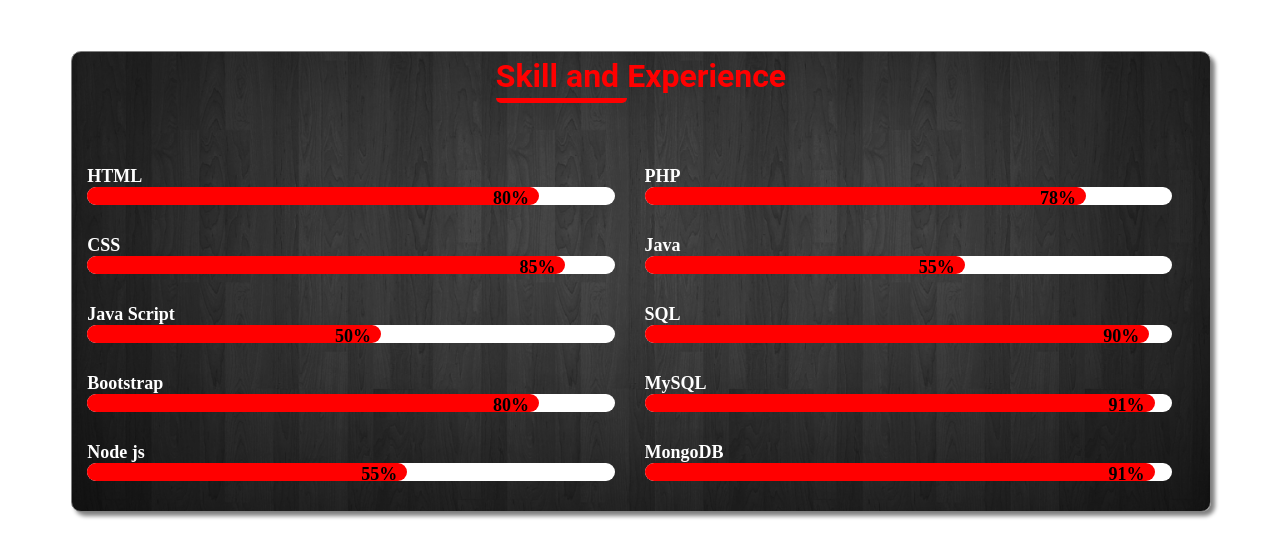
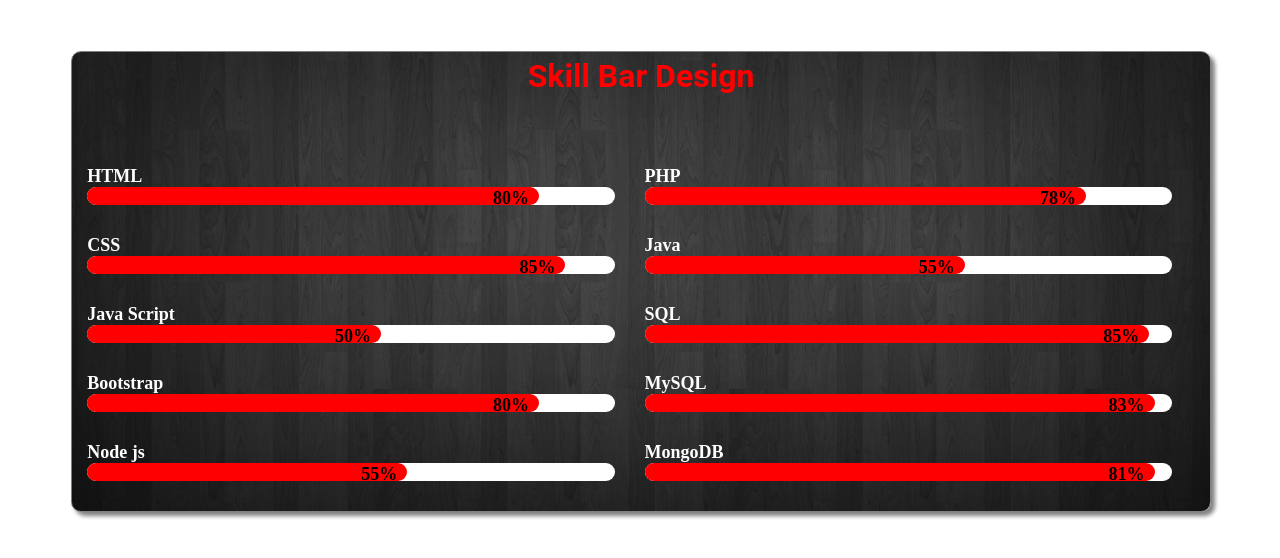
Before and after one commit to Ravikr0602/skill-bar-design, a plain HTML site: page index.html in a window 1280 px wide. Drawn offline with Linux system fonts and the light colour scheme.

Commit message:
change title.

```diff
--- a/index.html
+++ b/index.html
@@ -14,7 +14,7 @@ skill
 
 <div class="my_skills">
 
-    <h2 class="skill_title"><span id="sk_title"> Skill and </span> Experience</h2>
+    <h2 class="skill_title"> Skill Bar Design </h2>
 
 <div class="skill_box">
 <!-----------------------------------------------------------
@@ -91,7 +91,7 @@ Backend-skill
         <p>SQL</p>
 
     <div class="skill_bar language8 wow slideInLeft animated">
-        <span class="subject8">90%</span>
+        <span class="subject8">85%</span>
     </div>
     </div>
 
@@ -99,7 +99,7 @@ Backend-skill
         <p>MySQL</p>
 
     <div class="skill_bar language9 wow slideInLeft animated">
-        <span class="subject9">91%</span>
+        <span class="subject9">83%</span>
     </div>
     </div>
 
@@ -107,7 +107,7 @@ Backend-skill
         <p>MongoDB</p>
 
     <div class="skill_bar language10 wow slideInLeft animated">
-        <span class="subject10">91%</span>
+        <span class="subject10">81%</span>
     </div>
     </div>
 
```
